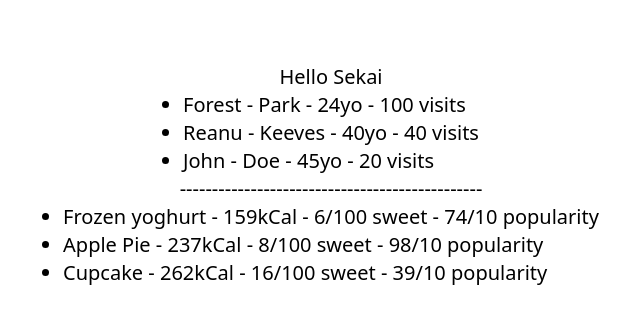
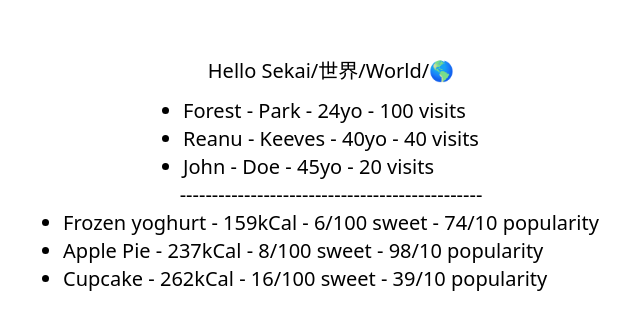
Before and after one commit to foresthpark/generic-component, a Next.js app: page / in a window 1280 px wide. Shown: the part 211-540 px from the top of the page, without its empty margins (309-949 px from the left). Built offline with nearby package versions, Linux system fonts and the light colour scheme.

Commit message:
Improve readability and maintainability by updating class names and adding padding to the about page

```diff
--- a/src/pages/about.tsx
+++ b/src/pages/about.tsx
@@ -80,7 +80,7 @@ export default function AboutPage() {
               className="flex flex-col gap-10 pt-12 sm:flex-row"
             >
               <img
-                className="aspect-[4/5] w-[450px] flex-none rounded-2xl object-cover"
+                className="aspect-[4/5] max-w-xs flex-none rounded-2xl object-cover"
                 src={person.imageUrl}
                 alt=""
               />
--- a/src/pages/about2.tsx
+++ b/src/pages/about2.tsx
@@ -47,7 +47,7 @@ export default function AboutPage() {
 
 `;
   return (
-    <div className="h-screen bg-white font-sans ">
+    <div className="h-screen bg-white p-10 font-sans ">
       <div className="flex h-full flex-col items-center justify-center">
         <div className="mx-auto max-w-5xl text-center">
           <h1 className="text-4xl font-bold text-gray-900 sm:text-6xl">
@@ -58,7 +58,7 @@ export default function AboutPage() {
           </p>
           <p className="mt-6 text-2xl leading-8 text-gray-500">
             Creating a generic pure component in React to increase reusability,
-            improving type safety, and easier maintenance
+            improve type safety, and maintain easily.
           </p>
           <div className="mt-10 flex items-center justify-center gap-x-6">
             <Link
--- a/src/pages/index.tsx
+++ b/src/pages/index.tsx
@@ -7,12 +7,12 @@ const Home: NextPage = () => {
   return (
     <>
       <Head>
-        <title>Hello Sekai</title>
-        <meta name="description" content="Generated by create-t3-app" />
+        <title>Hello Sekai/世界/World/🌎</title>
+        <meta name="description" content="Hello Sekai/世界/World/🌎" />
         <link rel="icon" href="/favicon.ico" />
       </Head>
       <div className="flex h-screen flex-col items-center justify-center text-xl">
-        <span>Hello Sekai</span>
+        <span className="pb-3">Hello Sekai/世界/World/🌎</span>
         <ul>
           {personData.map((name) => (
             <ListExample data={name} key={name.firstName} />
```
